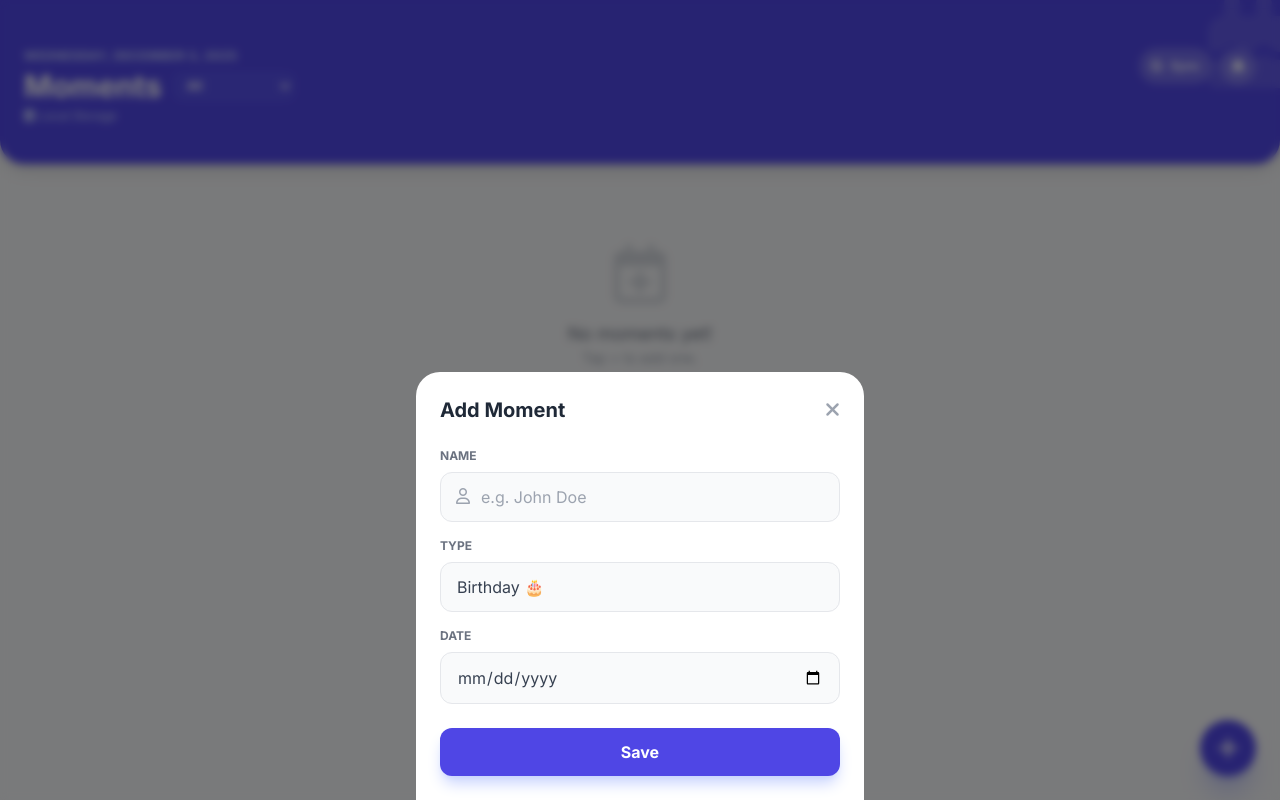
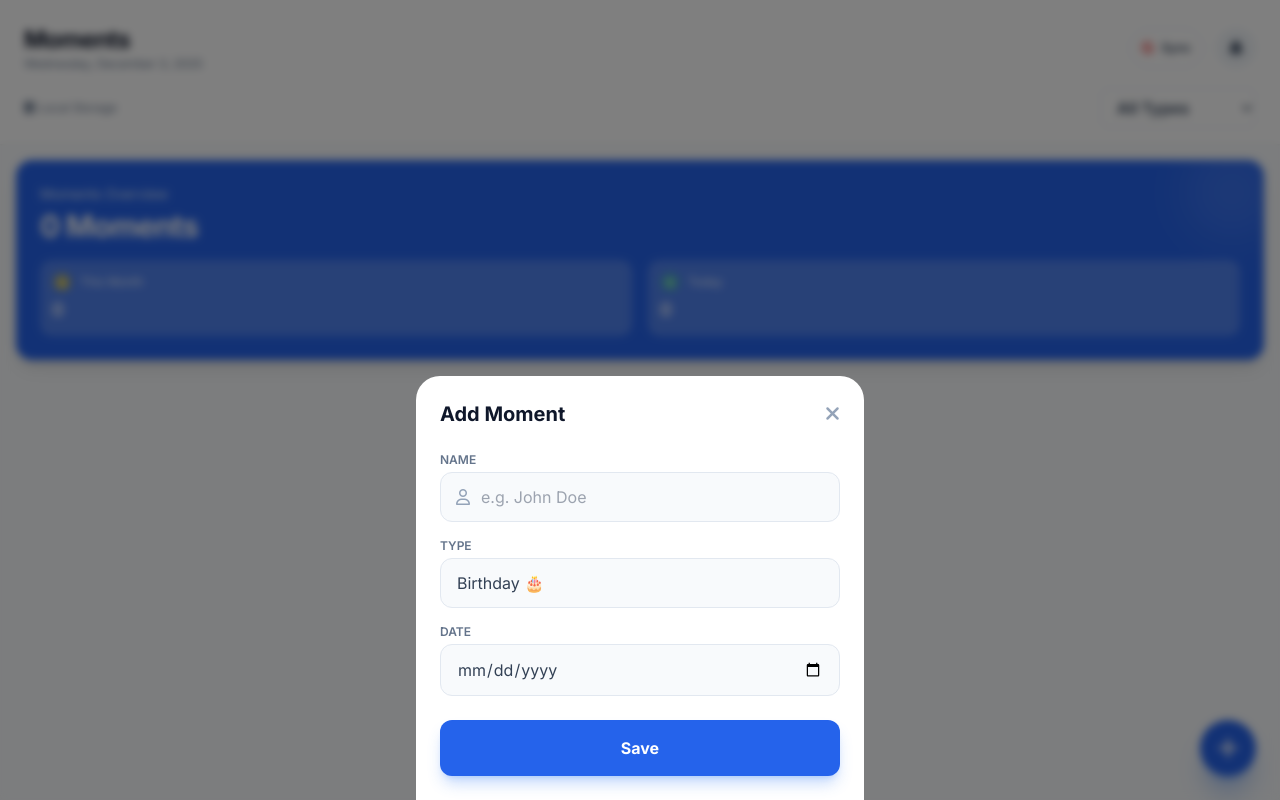
Before and after one commit to yuvaraja22/birthday-reminder, a plain HTML site: page index.html in a window 1280 px wide. Both pictures are taken after a click on the button 1228 px from the left and 748 px from the top of the page. Drawn offline with nearby package versions, Linux system fonts and the light colour scheme; no server answers.

Commit message:
layout change

```diff
--- a/index.html
+++ b/index.html
@@ -9,7 +9,7 @@
     <link rel="manifest" href="manifest.json">
 
     <!-- PWA Settings -->
-    <meta name="theme-color" content="#4f46e5">
+    <meta name="theme-color" content="#2563eb">
     <meta name="apple-mobile-web-app-capable" content="yes">
     <meta name="apple-mobile-web-app-status-bar-style" content="black-translucent">
     <meta name="apple-mobile-web-app-title" content="Moments">
@@ -25,6 +25,26 @@
     <!-- Google Fonts -->
     <link href="https://fonts.googleapis.com/css2?family=Inter:wght@300;400;600;700&display=swap" rel="stylesheet">
 
+    <script>
+        tailwind.config = {
+            theme: {
+                extend: {
+                    colors: {
+                        primary: '#2563eb',
+                        secondary: '#475569',
+                        success: '#10b981',
+                        danger: '#ef4444',
+                        bg: '#f8fafc',
+                        card: '#ffffff'
+                    },
+                    fontFamily: {
+                        sans: ['-apple-system', 'BlinkMacSystemFont', 'Segoe UI', 'Roboto', 'Helvetica', 'Arial', 'sans-serif'],
+                    }
+                }
+            }
+        }
+    </script>
+
 
     <!-- Firebase SDKs -->
     <script src="https://www.gstatic.com/firebasejs/9.22.0/firebase-app-compat.js"></script>
@@ -35,8 +55,15 @@
         body {
             font-family: 'Inter', sans-serif;
             -webkit-tap-highlight-color: transparent;
-            background-color: #f3f4f6;
+            background-color: #f8fafc;
             user-select: none;
+            padding-top: env(safe-area-inset-top);
+            padding-bottom: env(safe-area-inset-bottom);
+        }
+
+        input,
+        select {
+            font-size: 16px !important;
         }
 
         /* Animations */
@@ -78,60 +105,54 @@
     </style>
 </head>
 
-<body class="bg-gray-100 min-h-screen pb-24">
+<body class="bg-bg text-slate-800 h-screen flex flex-col overflow-hidden">
 
     <!-- Header -->
-    <header class="bg-indigo-600 text-white pt-12 pb-6 px-6 shadow-lg rounded-b-3xl relative overflow-hidden mb-6">
-        <div
-            class="absolute top-0 right-0 opacity-10 text-9xl transform translate-x-10 -translate-y-10 pointer-events-none">
-            <i class="fa-solid fa-cake-candles"></i>
-        </div>
-
-        <div class="relative z-10 flex justify-between items-start mb-4">
+    <header class="px-6 pt-6 pb-4 bg-white shadow-sm z-10 flex-shrink-0">
+        <div class="flex justify-between items-center mb-4">
             <div>
-                <p class="text-indigo-200 text-xs font-bold uppercase tracking-wider" id="currentDateDisplay">Loading...
-                </p>
-                <div class="flex items-center gap-3 mt-1">
-                    <h1 class="text-3xl font-bold">Moments</h1>
-                    <select id="filterType" onchange="renderList()"
-                        class="bg-indigo-500/30 text-white text-xs font-bold rounded-lg px-2 py-1 border border-indigo-400/30 focus:outline-none focus:bg-indigo-500/50">
-                        <option value="All">All</option>
-                        <option value="Birthday">Birthdays</option>
-                        <option value="Anniversary">Anniversaries</option>
-                        <option value="Other">Other</option>
-                    </select>
-                </div>
-                <p id="storage-indicator" class="text-xs text-indigo-200 mt-1 flex items-center gap-1">
-                    <i class="fa-solid fa-database"></i> <span>Local Storage</span>
-                </p>
+                <h1 class="text-2xl font-bold text-slate-900 tracking-tight">Moments</h1>
+                <p class="text-xs text-slate-500" id="currentDateDisplay">Loading...</p>
             </div>
-
-            <div class="flex gap-2">
-                <!-- Login Button -->
+            <div class="flex gap-3 items-center">
                 <button id="login-btn" onclick="googleLogin()"
-                    class="bg-white/20 hover:bg-white/30 backdrop-blur-sm text-white px-3 py-2 rounded-full text-xs font-bold transition flex items-center gap-2">
-                    <i class="fa-brands fa-google"></i> Sync
+                    class="hidden bg-white border border-slate-200 text-slate-600 px-3 h-10 rounded-full flex items-center gap-2 text-xs font-bold hover:bg-slate-50 transition">
+                    <i class="fa-brands fa-google text-red-500"></i> Sync
                 </button>
 
-                <!-- Profile -->
-                <div id="user-profile" class="hidden relative">
+                <button onclick="requestNotificationPermission()"
+                    class="bg-slate-100 text-slate-600 w-10 h-10 rounded-full flex items-center justify-center hover:bg-slate-200 active:scale-95 transition">
+                    <i class="fa-solid fa-bell"></i>
+                </button>
+
+                <div id="user-profile" class="hidden relative flex items-center gap-2">
                     <img id="user-avatar" src="" onclick="toggleProfileMenu()"
-                        class="w-9 h-9 rounded-full border-2 border-indigo-300 cursor-pointer" alt="Profile">
+                        class="w-10 h-10 rounded-full border-2 border-white shadow-sm cursor-pointer hover:scale-105 transition"
+                        alt="User">
+
+                    <!-- Dropdown Menu -->
                     <div id="profile-menu"
-                        class="hidden absolute top-10 right-0 bg-white text-gray-800 shadow-xl rounded-xl p-2 min-w-[120px] z-50">
+                        class="hidden absolute top-12 right-0 bg-white shadow-xl rounded-xl p-1 z-50 min-w-[140px] border border-slate-100">
                         <button onclick="googleLogout()"
                             class="w-full text-left text-sm text-red-500 font-medium hover:bg-red-50 px-3 py-2 rounded-lg transition flex items-center gap-2">
                             <i class="fa-solid fa-right-from-bracket"></i> Logout
                         </button>
                     </div>
                 </div>
+            </div>
+        </div>
 
-                <!-- Bell -->
-                <button onclick="requestNotificationPermission()"
-                    class="bg-white/20 hover:bg-white/30 p-2 w-9 h-9 rounded-full backdrop-blur-sm transition flex items-center justify-center">
-                    <i class="fa-solid fa-bell text-white text-sm"></i>
-                </button>
-            </div>
+        <div class="flex justify-between items-center">
+            <p id="storage-indicator" class="text-xs text-slate-500 flex items-center gap-1">
+                <i class="fa-solid fa-database"></i> <span>Local Storage</span>
+            </p>
+            <select id="filterType" onchange="renderList()"
+                class="bg-white border border-slate-200 text-slate-600 text-xs font-bold rounded-lg px-3 py-2 focus:outline-none focus:ring-2 focus:ring-primary">
+                <option value="All">All Types</option>
+                <option value="Birthday">Birthdays</option>
+                <option value="Anniversary">Anniversaries</option>
+                <option value="Other">Other</option>
+            </select>
         </div>
     </header>
 
@@ -161,24 +182,51 @@
     </div>
 
     <!-- Main Content -->
-    <main class="px-4 w-full max-w-7xl mx-auto" id="appContent">
-        <!-- Empty State -->
-        <div id="emptyState" class="hidden flex flex-col items-center justify-center mt-20 text-gray-400">
-            <i class="fa-regular fa-calendar-plus text-6xl mb-4 text-gray-300"></i>
-            <p class="text-lg font-medium text-gray-500">No moments yet!</p>
-            <p class="text-sm">Tap + to add one.</p>
+    <main class="flex-1 overflow-y-auto no-scrollbar p-4 pb-24" id="appContent">
+        <!-- Summary Card -->
+        <div
+            class="bg-gradient-to-br from-primary to-blue-600 rounded-2xl p-6 text-white shadow-lg mb-6 relative overflow-hidden">
+            <div class="absolute top-0 right-0 -mt-4 -mr-4 w-24 h-24 bg-white opacity-10 rounded-full blur-xl"></div>
+            <p class="text-blue-100 text-sm font-medium mb-1">Moments Overview</p>
+            <h2 class="text-3xl font-bold tracking-tight mb-4" id="total-count">0 Moments</h2>
+
+            <div class="flex gap-4">
+                <div class="flex-1 bg-white/20 rounded-xl p-3 backdrop-blur-sm">
+                    <div class="flex items-center gap-2 mb-1">
+                        <div class="w-5 h-5 rounded-full bg-yellow-400/30 flex items-center justify-center">
+                            <i class="fa-solid fa-calendar-day text-yellow-300 text-[10px]"></i>
+                        </div>
+                        <span class="text-xs text-blue-50">This Month</span>
+                    </div>
+                    <p class="font-semibold text-lg" id="this-month-count">0</p>
+                </div>
+                <div class="flex-1 bg-white/20 rounded-xl p-3 backdrop-blur-sm">
+                    <div class="flex items-center gap-2 mb-1">
+                        <div class="w-5 h-5 rounded-full bg-green-400/30 flex items-center justify-center">
+                            <i class="fa-solid fa-star text-green-300 text-[10px]"></i>
+                        </div>
+                        <span class="text-xs text-blue-50">Today</span>
+                    </div>
+                    <p class="font-semibold text-lg" id="today-count">0</p>
+                </div>
+            </div>
         </div>
 
-        <!-- Birthday Grid (Changed to Grid for side-by-side) -->
-        <div id="birthdayList"
-            class="grid grid-cols-2 gap-4 sm:grid-cols-3 md:grid-cols-4 lg:grid-cols-5 xl:grid-cols-6">
+        <!-- Empty State -->
+        <div id="emptyState" class="hidden flex flex-col items-center justify-center py-12 text-slate-400">
+            <i class="fa-regular fa-calendar-plus text-4xl mb-3 opacity-50"></i>
+            <p class="text-sm">No moments yet.</p>
+        </div>
+
+        <!-- Birthday List -->
+        <div id="birthdayList" class="space-y-3">
             <!-- Cards injected via JS -->
         </div>
     </main>
 
     <!-- Floating Action Button -->
     <button id="fabButton" onclick="openModal()"
-        class="fixed bottom-6 right-6 bg-indigo-600 text-white w-14 h-14 rounded-full shadow-xl shadow-indigo-400/40 flex items-center justify-center text-2xl hover:bg-indigo-700 active:scale-90 transition-all duration-300 z-30">
+        class="fixed bottom-6 right-6 bg-primary text-white w-14 h-14 rounded-full shadow-xl shadow-blue-500/40 flex items-center justify-center text-2xl hover:bg-blue-700 active:scale-90 transition-all duration-300 z-30">
         <i class="fa-solid fa-plus"></i>
     </button>
 
@@ -188,8 +236,8 @@
         <div id="modalContent"
             class="fixed bottom-0 left-0 right-0 bg-white rounded-t-3xl p-6 modal-animate max-w-md mx-auto w-full">
             <div class="flex justify-between items-center mb-6">
-                <h2 class="text-xl font-bold text-gray-800" id="modalTitle">Add Moment</h2>
-                <button onclick="closeModal()" class="text-gray-400 hover:text-gray-600">
+                <h2 class="text-xl font-bold text-slate-900" id="modalTitle">Add Moment</h2>
+                <button onclick="closeModal()" class="text-slate-400 hover:text-slate-600">
                     <i class="fa-solid fa-xmark text-xl"></i>
                 </button>
             </div>
@@ -198,18 +246,18 @@
                 <input type="hidden" id="editId">
 
                 <div class="mb-4">
-                    <label class="block text-gray-500 text-xs font-bold uppercase mb-2">Name</label>
+                    <label class="block text-slate-500 text-xs font-semibold uppercase mb-1">Name</label>
                     <div class="relative">
-                        <i class="fa-regular fa-user absolute left-4 top-4 text-gray-400"></i>
+                        <i class="fa-regular fa-user absolute left-4 top-1/2 -translate-y-1/2 text-slate-400"></i>
                         <input type="text" id="nameInput" required placeholder="e.g. John Doe"
-                            class="w-full pl-10 pr-4 py-3 bg-gray-50 border border-gray-200 rounded-xl focus:outline-none focus:ring-2 focus:ring-indigo-500 transition">
+                            class="w-full pl-10 pr-4 py-3 bg-slate-50 border border-slate-200 rounded-xl focus:outline-none focus:ring-2 focus:ring-primary focus:bg-white transition">
                     </div>
                 </div>
 
                 <div class="mb-4">
-                    <label class="block text-gray-500 text-xs font-bold uppercase mb-2">Type</label>
+                    <label class="block text-slate-500 text-xs font-semibold uppercase mb-1">Type</label>
                     <select id="typeInput" onchange="toggleCustomType()"
-                        class="w-full px-4 py-3 bg-gray-50 border border-gray-200 rounded-xl focus:outline-none focus:ring-2 focus:ring-indigo-500 transition text-gray-700 appearance-none">
+                        class="w-full px-4 py-3 bg-slate-50 border border-slate-200 rounded-xl focus:outline-none focus:ring-2 focus:ring-primary focus:bg-white transition text-slate-700 appearance-none">
                         <option value="Birthday">Birthday 🎂</option>
                         <option value="Anniversary">Anniversary 💍</option>
                         <option value="Other">Other ✨</option>
@@ -217,24 +265,24 @@
                 </div>
 
                 <div id="customTypeContainer" class="mb-4 hidden">
-                    <label class="block text-gray-500 text-xs font-bold uppercase mb-2">Custom Label</label>
+                    <label class="block text-slate-500 text-xs font-semibold uppercase mb-1">Custom Label</label>
                     <input type="text" id="customTypeInput" placeholder="e.g. Graduation"
-                        class="w-full px-4 py-3 bg-gray-50 border border-gray-200 rounded-xl focus:outline-none focus:ring-2 focus:ring-indigo-500 transition">
+                        class="w-full px-4 py-3 bg-slate-50 border border-slate-200 rounded-xl focus:outline-none focus:ring-2 focus:ring-primary focus:bg-white transition">
                 </div>
 
                 <div class="mb-6">
-                    <label class="block text-gray-500 text-xs font-bold uppercase mb-2">Date</label>
+                    <label class="block text-slate-500 text-xs font-semibold uppercase mb-1">Date</label>
                     <input type="date" id="dateInput" required
-                        class="w-full px-4 py-3 bg-gray-50 border border-gray-200 rounded-xl focus:outline-none focus:ring-2 focus:ring-indigo-500 transition text-gray-700">
+                        class="w-full px-4 py-3 bg-slate-50 border border-slate-200 rounded-xl focus:outline-none focus:ring-2 focus:ring-primary focus:bg-white transition text-slate-700">
                 </div>
 
                 <div class="flex gap-3">
                     <button type="button" id="deleteBtn" onclick="deleteBirthday()"
-                        class="hidden flex-1 bg-red-50 text-red-500 py-3 rounded-xl font-bold hover:bg-red-100 transition">
+                        class="hidden flex-1 bg-red-50 text-red-500 py-3 rounded-xl font-bold hover:bg-red-100 active:scale-95 transition">
                         Delete
                     </button>
                     <button type="submit"
-                        class="flex-1 bg-indigo-600 text-white py-3 rounded-xl font-bold hover:bg-indigo-700 transition shadow-lg shadow-indigo-200">
+                        class="flex-1 bg-primary text-white py-4 rounded-xl font-bold hover:bg-blue-700 active:scale-95 transition shadow-lg shadow-blue-500/30">
                         Save
                     </button>
                 </div>
@@ -244,7 +292,7 @@
 
     <!-- Notification Toast -->
     <div id="toast"
-        class="fixed top-4 left-4 right-4 bg-gray-800 text-white p-4 rounded-xl shadow-2xl transform -translate-y-40 transition-transform duration-300 z-50 flex items-center gap-3 justify-center">
+        class="fixed top-4 left-4 right-4 bg-slate-800 text-white p-4 rounded-xl shadow-2xl transform -translate-y-40 transition-transform duration-300 z-50 flex items-center gap-3 justify-center">
         <i class="fa-solid fa-circle-info text-blue-400" id="toastIcon"></i>
         <span id="toastMsg" class="font-medium text-sm">Action Successful</span>
     </div>
@@ -546,26 +594,40 @@
 
             listEl.innerHTML = '';
 
-            if (birthdays.length === 0) {
+            // Calculate statistics
+            const today = new Date();
+            today.setHours(0, 0, 0, 0);
+            const thisMonth = today.getMonth();
+            const thisYear = today.getFullYear();
+
+            const filter = document.getElementById('filterType').value;
+            const filteredBirthdays = filter === 'All' ? birthdays : birthdays.filter(b => b.type === filter);
+
+            // Update summary card
+            document.getElementById('total-count').textContent = `${filteredBirthdays.length} Moment${filteredBirthdays.length !== 1 ? 's' : ''}`;
+
+            const thisMonthCount = filteredBirthdays.filter(b => {
+                const bday = new Date(b.date);
+                const nextBday = getNextBirthday(b.date);
+                return nextBday.getMonth() === thisMonth && nextBday.getFullYear() === thisYear;
+            }).length;
+            document.getElementById('this-month-count').textContent = thisMonthCount;
+
+            const todayCount = filteredBirthdays.filter(b => getDaysUntil(b.date) === 0).length;
+            document.getElementById('today-count').textContent = todayCount;
+
+            // Show/hide empty state
+            if (filteredBirthdays.length === 0) {
                 emptyEl.classList.remove('hidden');
+                emptyEl.classList.add('flex');
+                const emptyText = document.querySelector('#emptyState p');
+                if (emptyText) {
+                    emptyText.textContent = filter === 'All' ? 'No moments yet.' : `No ${filter.toLowerCase()}s yet.`;
+                }
                 return;
             }
             emptyEl.classList.add('hidden');
-
-            const filter = document.getElementById('filterType').value;
-            const filteredBirthdays = birthdays.filter(b => {
-                if (filter === 'All') return true;
-                return b.type === filter;
-            });
-
-            if (filteredBirthdays.length === 0) {
-                emptyEl.classList.remove('hidden');
-                // Update empty state text based on filter
-                const emptyText = document.querySelector('#emptyState p.text-lg');
-                emptyText.textContent = filter === 'All' ? "No moments yet!" : `No ${filter.toLowerCase()}s yet!`;
-                return;
-            }
-            emptyEl.classList.add('hidden');
+            emptyEl.classList.remove('flex');
 
             filteredBirthdays.sort((a, b) => getDaysUntil(a.date) - getDaysUntil(b.date));
 
@@ -575,46 +637,58 @@
                 const dateDisplay = bdayDate.toLocaleDateString('en-US', { month: 'short', day: 'numeric' });
 
                 // UI Logic
-                let cardColor = "bg-white border-gray-100";
-                let daysText = `<span class="text-indigo-600 font-bold text-2xl block">${daysUntil}</span><span class="text-[10px] text-gray-400 uppercase tracking-widest">Days Left</span>`;
+                let cardColor = "bg-white border-slate-200";
+                let daysText = `<span class="text-primary font-bold text-2xl block">${daysUntil}</span><span class="text-[10px] text-slate-400 uppercase tracking-widest">Days Left</span>`;
 
                 if (daysUntil === 0) {
                     daysText = `<span class="text-pink-600 font-bold text-xl uppercase animate-pulse block">Today!</span>`;
-                    cardColor = "bg-gradient-to-b from-pink-50 to-white border-pink-200 shadow-md ring-2 ring-pink-100";
+                    cardColor = "bg-gradient-to-r from-pink-50 to-white border-pink-200 ring-2 ring-pink-100";
                 } else if (daysUntil === 1) {
-                    daysText = `<span class="text-indigo-600 font-bold text-xl block">Tomorrow</span>`;
+                    daysText = `<span class="text-primary font-bold text-xl block">Tomorrow</span>`;
                 }
 
                 const div = document.createElement('div');
-                // Updated Card Style: Vertical flex, Aspect Ratio 2/3, Centered content
-                div.className = `${cardColor} p-4 rounded-2xl shadow-sm border flex flex-col justify-between items-center text-center birthday-card cursor-pointer relative overflow-hidden hover:shadow-lg hover:-translate-y-1 hover:border-indigo-300 transition-all duration-200`;
+                div.className = `${cardColor} p-5 rounded-2xl shadow-sm border cursor-pointer hover:shadow-md transition-all duration-200`;
                 div.onclick = () => openEditModal(person);
 
                 // Icon and Label Logic
                 let iconHtml = '<i class="fa-solid fa-cake-candles"></i>';
                 let typeLabel = 'Birthday';
+                let iconBg = 'bg-blue-50 border-blue-100 text-blue-600';
 
                 if (person.type === 'Anniversary') {
                     iconHtml = '<i class="fa-solid fa-ring"></i>';
                     typeLabel = 'Anniversary';
+                    iconBg = 'bg-purple-50 border-purple-100 text-purple-600';
                 } else if (person.type === 'Other') {
                     iconHtml = '<i class="fa-solid fa-star"></i>';
                     typeLabel = person.customType || 'Special Day';
+                    iconBg = 'bg-amber-50 border-amber-100 text-amber-600';
                 }
 
                 div.innerHTML = `
-                    <div class="mt-2 w-14 h-14 rounded-full bg-indigo-50 border border-indigo-100 flex items-center justify-center text-indigo-600 font-bold text-xl shadow-inner mb-2">
-                        ${iconHtml}
-                    </div>
+                    <div class="flex items-center gap-3 w-full">
+                        <div class="w-12 h-12 rounded-xl ${iconBg} border flex items-center justify-center text-lg shadow-sm flex-shrink-0">
+                            ${iconHtml}
+                        </div>
 
-                    <div class="flex-1 flex flex-col justify-center w-full overflow-hidden px-1">
-                        <h3 class="font-bold text-gray-800 text-lg leading-tight truncate w-full">${person.name}</h3>
-                        <p class="text-[10px] text-indigo-400 font-bold uppercase tracking-wider mb-1">${typeLabel}</p>
-                        <p class="text-xs text-gray-500 font-medium bg-gray-100 py-1 px-2 rounded-full mx-auto inline-block">${dateDisplay}</p>
-                    </div>
+                        <div class="flex-1 min-w-0">
+                            <h3 class="font-bold text-slate-800 text-base leading-tight truncate">${person.name}</h3>
+                            <div class="flex items-center gap-2 text-xs text-slate-500 font-medium mt-0.5">
+                                <span class="bg-slate-100 px-2 py-0.5 rounded text-slate-600">${typeLabel}</span>
+                                <span>•</span>
+                                <span>${dateDisplay}</span>
+                            </div>
+                        </div>
 
-                    <div class="mt-3 w-full border-t border-gray-100 pt-3">
-                        ${daysText}
+                        <div class="text-right flex-shrink-0">
+                            ${daysUntil === 0 ?
+                        `<span class="text-pink-600 font-bold text-sm uppercase animate-pulse block">Today!</span>` :
+                        daysUntil === 1 ?
+                            `<span class="text-primary font-bold text-sm block">Tomorrow</span>` :
+                            `<span class="text-primary font-bold text-xl block">${daysUntil}</span><span class="text-[10px] text-slate-400 uppercase tracking-widest">Days Left</span>`
+                    }
+                        </div>
                     </div>
                 `;
                 listEl.appendChild(div);
```
